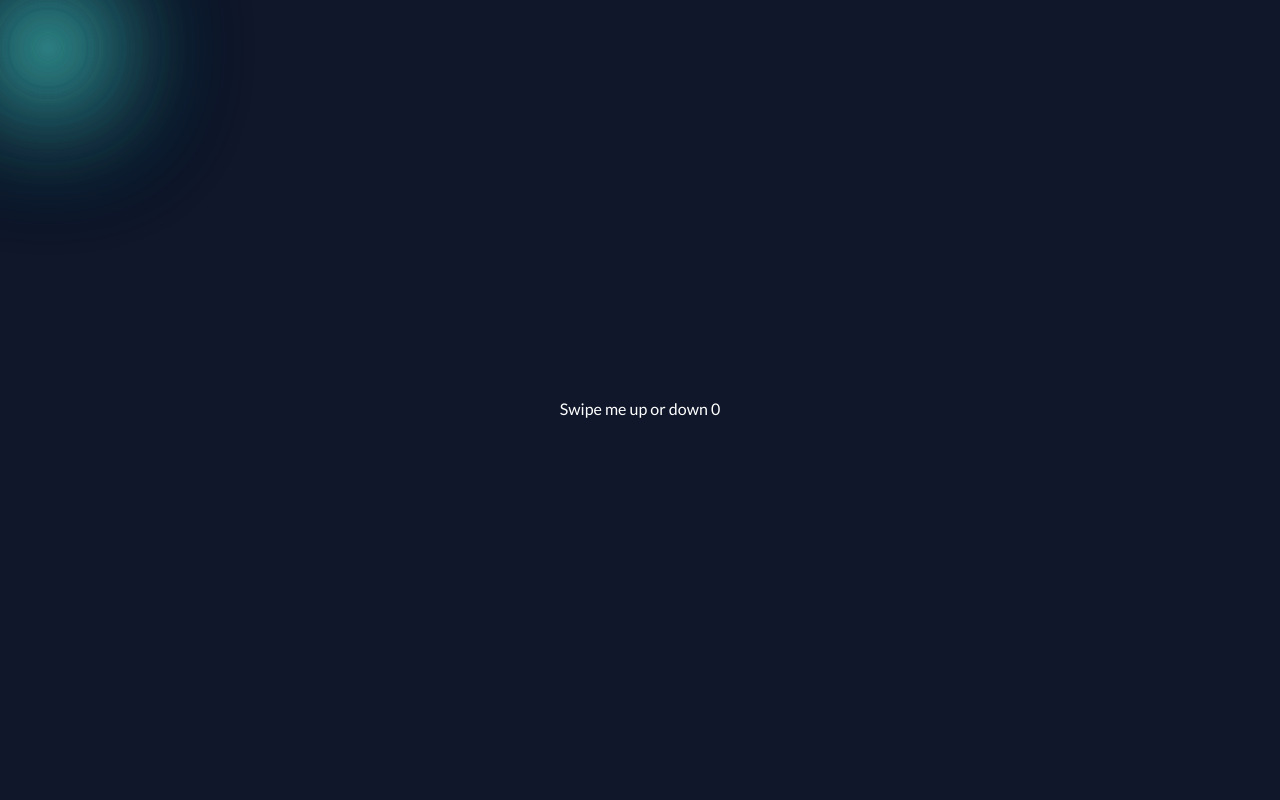
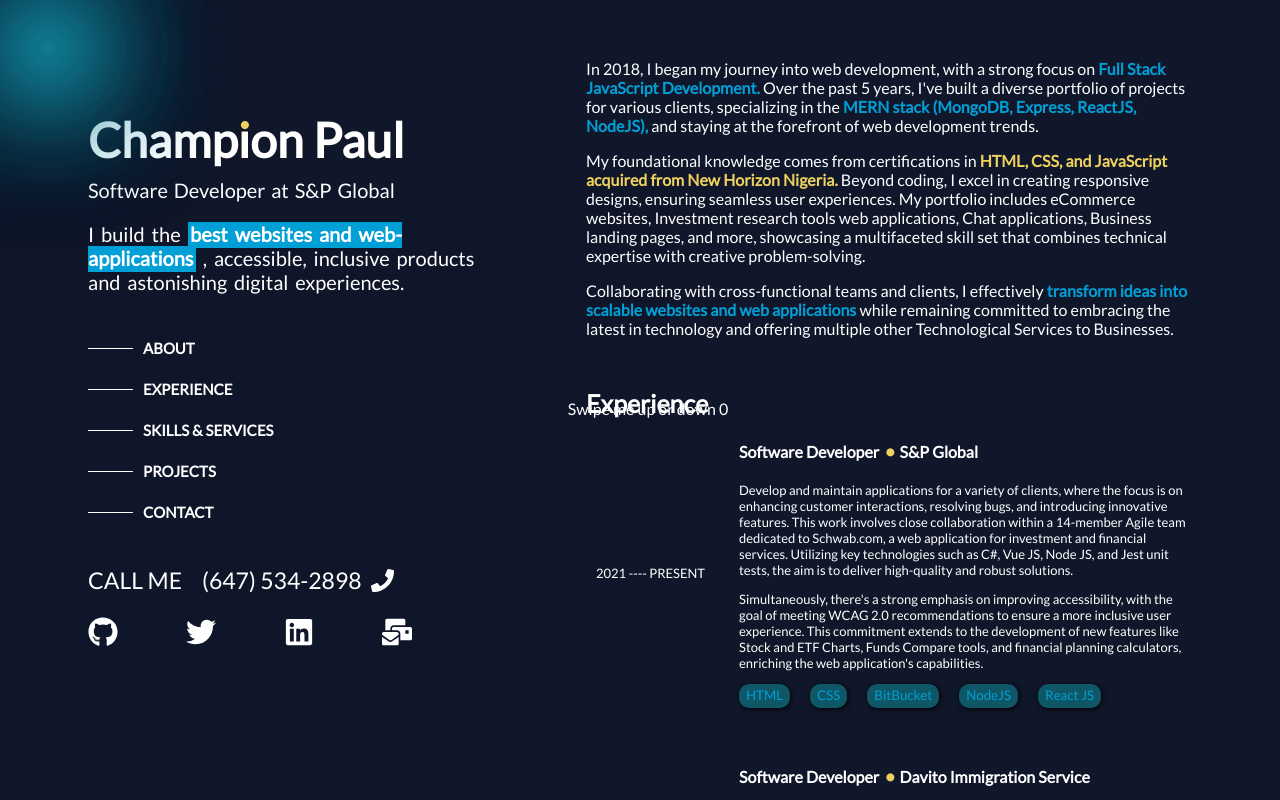
Before and after one commit to paulthechampion/champs-portfolio, a React (Create React App) app: page / in a window 1280 px wide. Shown: the top 800 px of the page. Built offline with nearby package versions, Linux system fonts and the light colour scheme.

Commit message:
getting nowhere

```diff
--- a/src/components/SwipeDetector.js
+++ b/src/components/SwipeDetector.js
@@ -21,7 +21,8 @@ function SwipeDetector() {
     display: 'flex',
     alignItems: 'center',
     justifyContent: 'center',
-    zIndex:1
+    zIndex:2,
+    position:'absolute'
 
   };
 
--- a/src/styles/rightRail/responsive.css
+++ b/src/styles/rightRail/responsive.css
@@ -46,9 +46,9 @@
         padding-right: 0px;
         display: block;
         overflow-x: hidden;
-        z-index: 2;
         position: absolute;
         top: 0;
+        z-index: 1;
     }
 
     .socials-link {
```
